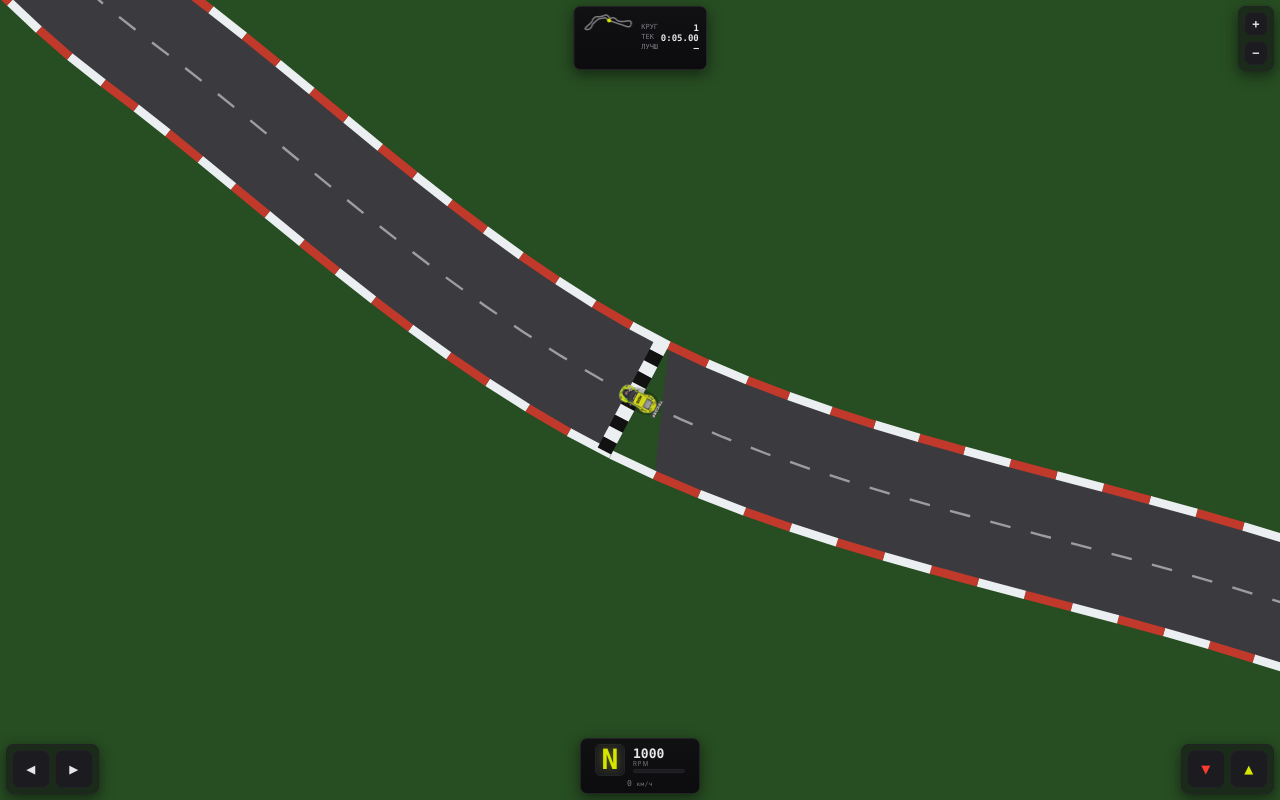
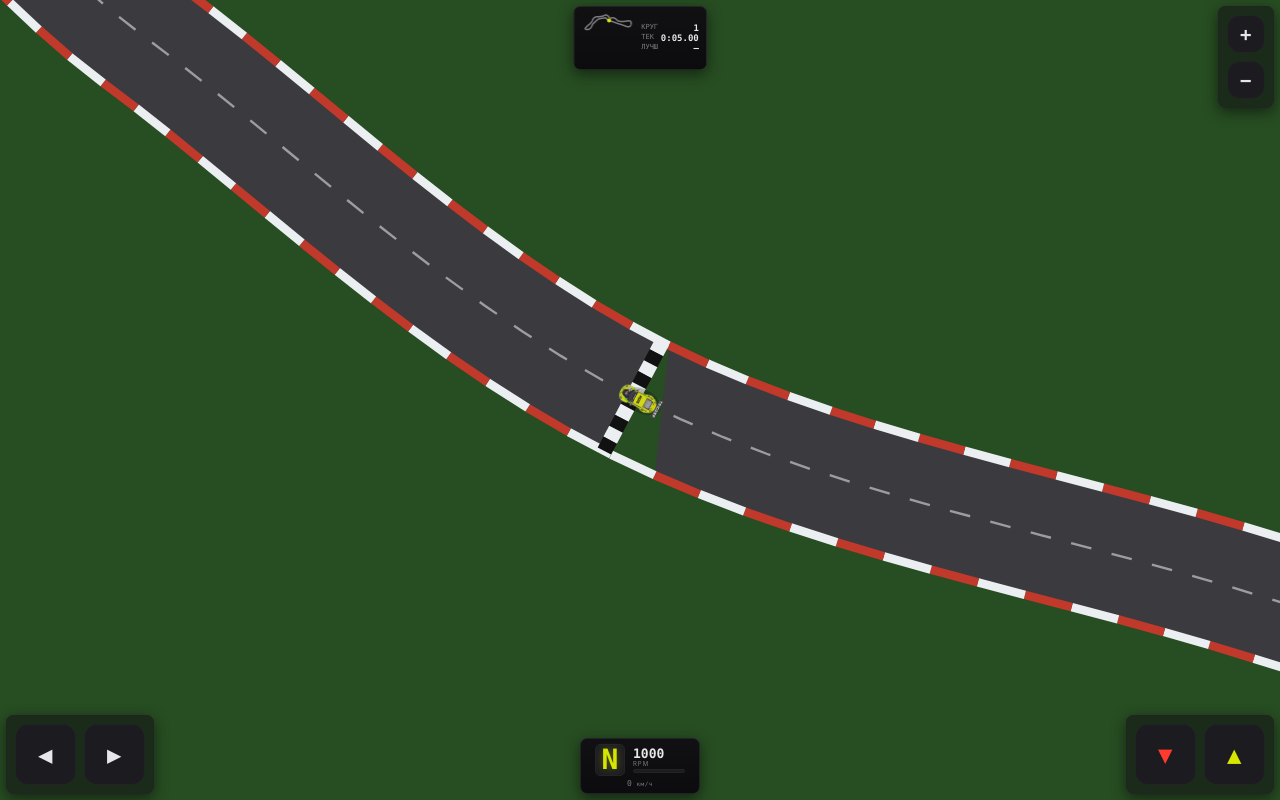
Before and after one commit to cayman-web/test-racing-game, a plain HTML site: page index.html in a window 1280 px wide. Drawn offline with Linux system fonts and the light colour scheme.

Commit message:
Add files via upload

```diff
--- a/style.css
+++ b/style.css
@@ -55,13 +55,13 @@ html,body{margin:0;padding:0;background:#000;overflow:hidden;height:100%;width:1
   opacity:0;transition:opacity .15s;}
 
 /* ---- Тач-контролы ---- */
-.ctrlPanel{display:flex;gap:5px;padding:5px;background:rgba(17,17,20,.55);
+.ctrlPanel{display:flex;gap:8px;padding:8px;background:rgba(17,17,20,.55);
   border:1px solid var(--panel-edge);backdrop-filter:blur(4px);}
 .ctrlBtn{pointer-events:auto;touch-action:none;-webkit-user-select:none;user-select:none;
-  border:1px solid var(--panel-edge);border-radius:8px;background:#1c1c20;color:var(--text);
-  font-family:"SF Mono","Consolas",monospace;font-weight:800;font-size:8px;letter-spacing:.5px;
+  border:1px solid var(--panel-edge);border-radius:13px;background:#1c1c20;color:var(--text);
+  font-family:"SF Mono","Consolas",monospace;font-weight:800;font-size:13px;letter-spacing:.5px;
   display:flex;align-items:center;justify-content:center;-webkit-tap-highlight-color:transparent;}
-.ctrlBtn.big{width:38px;height:38px;font-size:15px;}
+.ctrlBtn.big{width:61px;height:61px;font-size:24px;}
 .ctrlBtn:active{background:var(--grello-dim);color:#111;}
 .gasBtn{color:var(--grello);}
 .gasBtn:active{background:var(--grello);color:#111;}
@@ -69,7 +69,7 @@ html,body{margin:0;padding:0;background:#000;overflow:hidden;height:100%;width:1
 .warnBtn:active{background:var(--warn);color:#111;}
 
 #zoomCtrl{right:calc(6px + var(--safe-r));top:calc(6px + var(--safe-t));flex-direction:column;}
-#zoomCtrl .ctrlBtn{width:24px;height:24px;font-size:12px;}
+#zoomCtrl .ctrlBtn{width:38px;height:38px;font-size:19px;}
 
 #steerCtrl{left:calc(6px + var(--safe-l));bottom:calc(6px + var(--safe-b));}
 #pedalCtrl{right:calc(6px + var(--safe-r));bottom:calc(6px + var(--safe-b));}
```
